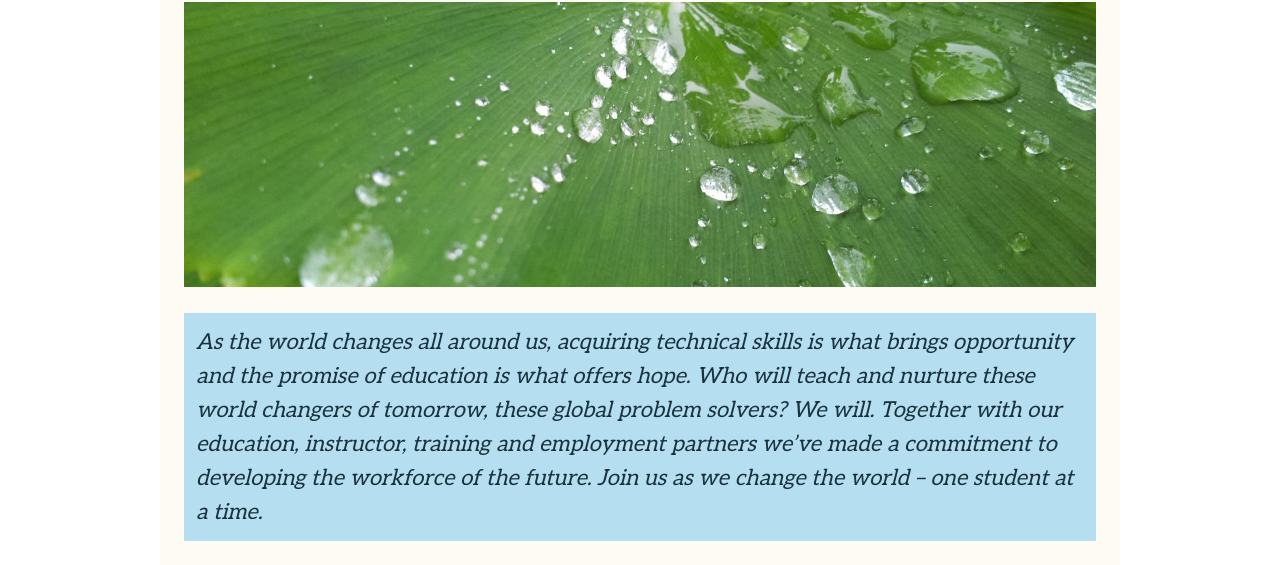
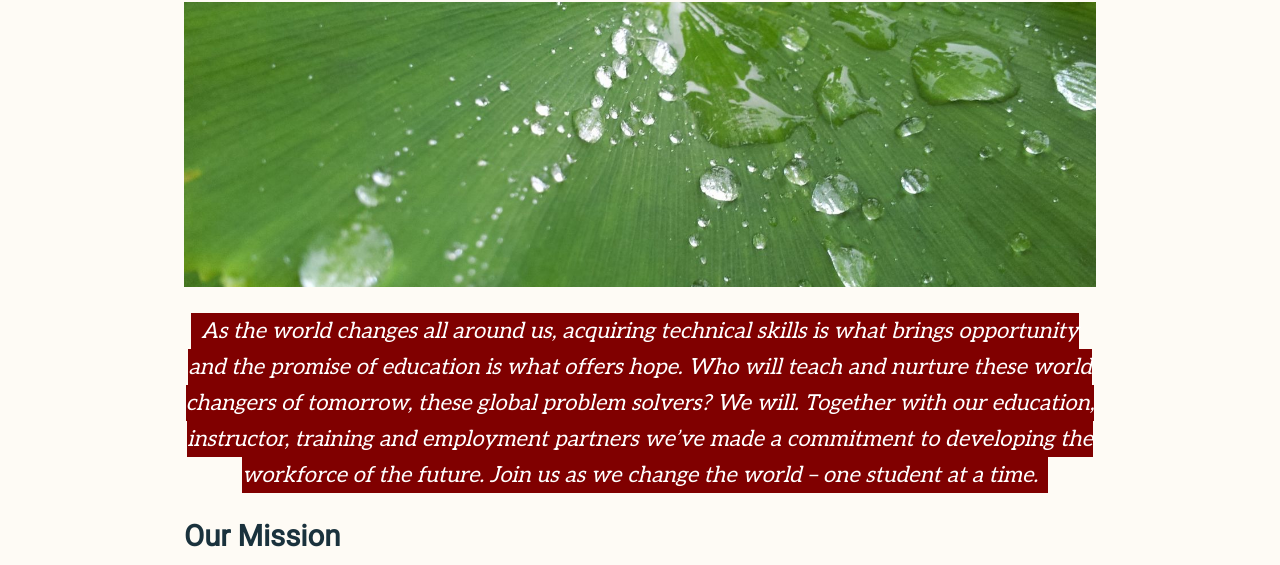
Before and after one commit to nicktu12/midash, a Gatsby site: page / in a window 1280 px wide. Shown: the part 189-754 px from the top of the page. Built offline with nearby package versions, Linux system fonts and the light colour scheme; Gatsby itself is replaced by a stand-in of ours.

Commit message:
Finalize some global styling stuff

```diff
--- a/src/pages/index.js
+++ b/src/pages/index.js
@@ -12,14 +12,24 @@ const IndexPage = () => (
     <div style={{ maxWidth: `100%`, marginBottom: `1.45rem` }}>
       <Image />
     </div>
-    <p style={{
-      fontSize: `22px`,
-      lineHeight: `34px`,
-      backgroundColor: `#F7D4E3`,
-      padding: `12px`,
-      fontStyle: `italic`,
-      backgroundColor: `#B5DEF0`
-    }}>As the world changes all around us, acquiring technical skills is what brings opportunity and the promise of education is what offers hope. Who will teach and nurture these world changers of tomorrow, these global problem solvers? We will. Together with our education, instructor, training and employment partners we’ve made a commitment to developing the workforce of the future. Join us as we change the world – one student at a time.</p>
+    <div
+      style={{
+        lineHeight: `2em`,
+        marginBottom: `1.45rem`,
+        textAlign: `center`
+      }}
+    >
+      <p
+        className="hero-text"
+        style={{
+          textAlign: `center`,
+          fontSize: `22px`,
+          fontStyle: `italic`
+        }}
+      >
+          As the world changes all around us, acquiring technical skills is what brings opportunity and the promise of education is what offers hope. Who will teach and nurture these world changers of tomorrow, these global problem solvers? We will. Together with our education, instructor, training and employment partners we’ve made a commitment to developing the workforce of the future. Join us as we change the world – one student at a time.
+        </p>
+    </div>
     <h2>Our Mission</h2>
     <p>MIDASH provides Veterans and Under-Served men/women an opportunity for greater future through IT training, Skills Acquisition, Mentorships and Job placement.</p>
     <h2>Our Vision</h2>
@@ -30,7 +40,7 @@ const IndexPage = () => (
       <p style={{width: `200px`, height: `200px`, backgroundColor: `#B5DEF0`}}>lightb</p>
       <p style={{width: `200px`, height: `200px`, backgroundColor: `#4D96B6`}}>darkb</p>
       <p style={{width: `200px`, height: `200px`, backgroundColor: `#F7D4E3`}}>lightr</p>
-      <p style={{width: `200px`, height: `200px`, backgroundColor: `#E56399`}}>darkr</p>
+      <p style={{width: `200px`, height: `200px`, backgroundColor: `#800000`}}>darkr</p>
       <p style={{width: `200px`, height: `200px`, backgroundColor: `#BFFDEB`}}>lightg</p>
       <p style={{width: `200px`, height: `200px`, backgroundColor: `#69E5C0`}}>darkg</p>
     </div>
--- a/src/styles/global.css
+++ b/src/styles/global.css
@@ -4,6 +4,10 @@
   line-height: normal;
   padding: 0;
   margin: 0;
+}
+
+body {
+  background-color: #FEFBF5;
 }
 
 /*Roboto elements*/
@@ -27,3 +31,12 @@ p {
 .light-bg {
   background-color: #FEFBF5;
 }
+
+.hero-text {
+  display: inline;
+  position: relative;
+  padding: 5px 0;
+  color: white;
+  background: maroon;
+  box-shadow: 10px 0 0 maroon, -10px 0 0 maroon;
+}
```
